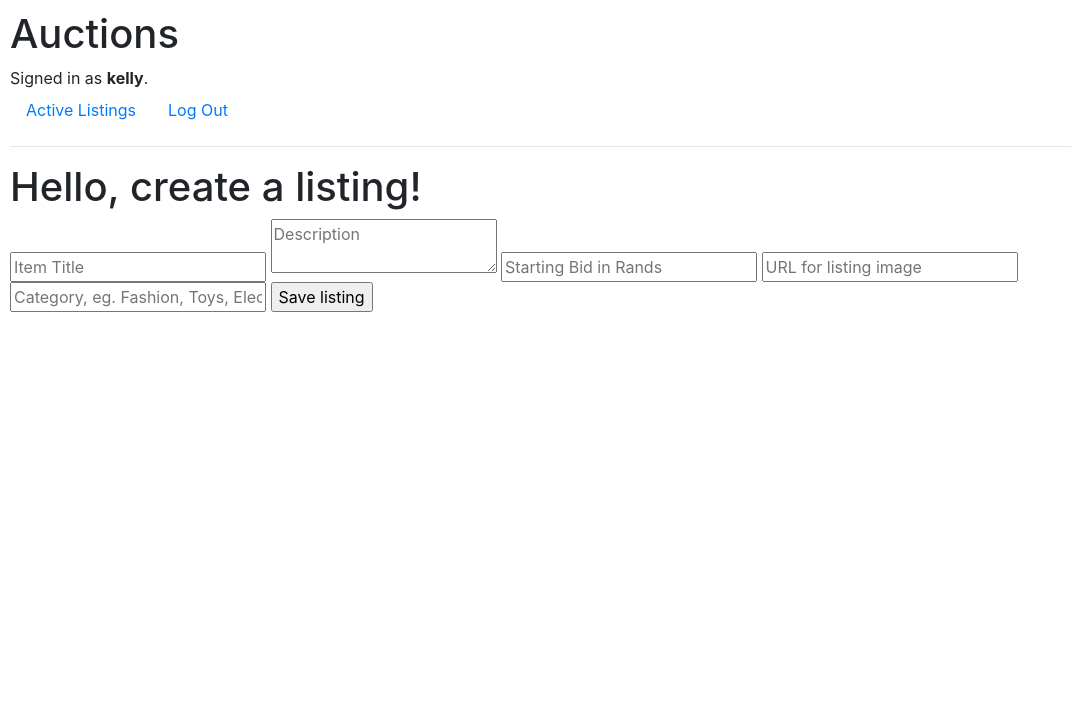
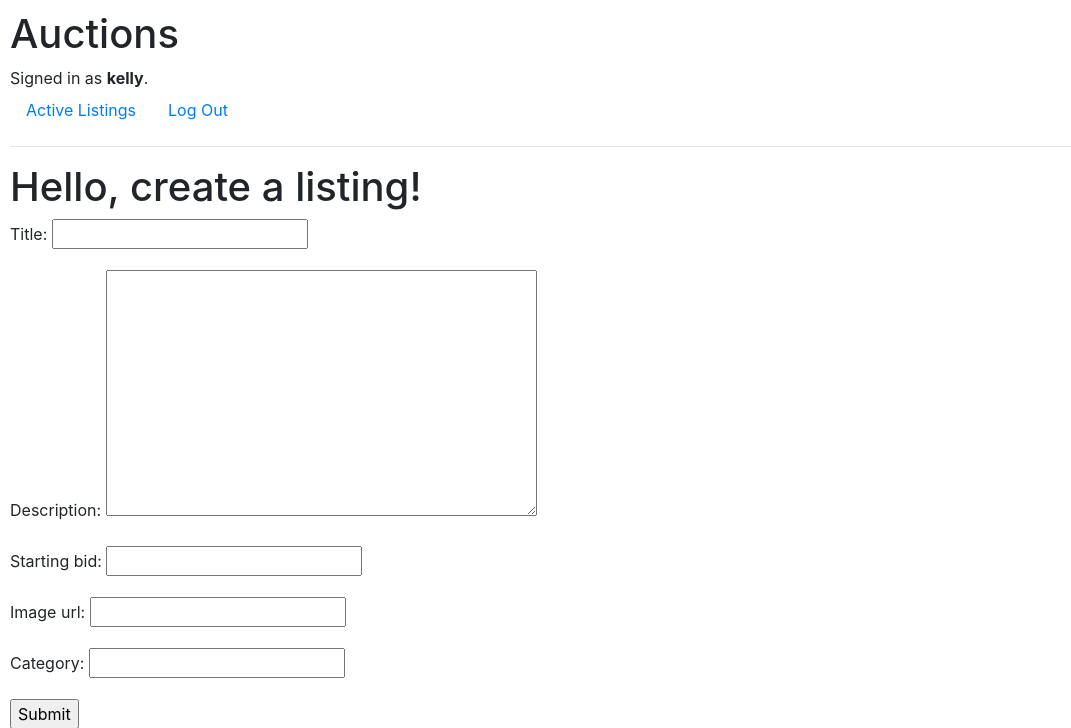
Before and after one commit to kellymacdev/Auction-website, a Django app: page /create_listing in a window 1280 px wide. Shown: the top 728 px of the page, without its empty margins (0-1071 px from the left). Run offline with Django 3.2, Linux system fonts and the light colour scheme; a user stored in the database is signed in; some libraries are stand-ins or nearby versions.

Commit message:
used modelform in create listing rather

```diff
--- a/auctions/models.py
+++ b/auctions/models.py
@@ -10,8 +10,8 @@ class Listing(models.Model):
     title = models.CharField(max_length=100)
     description = models.TextField()
     starting_bid = models.IntegerField()
-    image_url = models.URLField()
-    category = models.CharField(max_length=100)
+    image_url = models.URLField(blank=True)
+    category = models.CharField(max_length=100, blank=True)
     current_bid = models.IntegerField(default=0)
 
     def __str__(self):
@@ -19,6 +19,9 @@ class Listing(models.Model):
 
 class Bid(models.Model):
     pass
+    #bid_amount = models.IntegerField(default=0)
+    #user = models.ForeignKey(User, on_delete=models.CASCADE)
+    #to link a user to a bid, on deleting a user, their bids are deleted too
 
 class Comment(models.Model):
     pass
--- a/auctions/templates/auctions/create_listing.html
+++ b/auctions/templates/auctions/create_listing.html
@@ -6,11 +6,7 @@
 
     <form action="{% url 'create_listing' %}" method="post">
         {% csrf_token %}
-        <input type="text" name="item_title" placeholder="Item Title" required>
-        <textarea type="text" name="item_description" placeholder="Description" required></textarea>
-        <input type="number" name="item_starting_bid" placeholder="Starting Bid in Rands" required>
-        <input type="url" name="item_image_url" placeholder="URL for listing image">
-        <input type="text" name="category" placeholder="Category, eg. Fashion, Toys, Electronics...">
-        <input type="submit" value="Save listing">
+        {{ new_form.as_p }}
+        <input type="submit" >
     </form>
 {% endblock %}
--- a/auctions/templates/auctions/listing.html
+++ b/auctions/templates/auctions/listing.html
@@ -15,7 +15,7 @@
     <p id="starting-bid-title">Current Bid:
         R{{ item.current_bid }}</p>
     {% else %}
-        <p id="starting-bid-title">Current Bid:
+        <p id="starting-bid-title">Starting Bid:
         R{{ item.starting_bid }}</p>
     {% endif %}
 
--- a/auctions/views.py
+++ b/auctions/views.py
@@ -1,10 +1,20 @@
 from django.contrib.auth import authenticate, login, logout
+from django.contrib.auth.decorators import login_required
 from django.db import IntegrityError
 from django.http import HttpResponse, HttpResponseRedirect
 from django.shortcuts import render, redirect
 from django.urls import reverse
+from django import forms
 
 from .models import User, Listing
+
+class NewListingForm(forms.ModelForm):
+    class Meta:
+        model = Listing
+        fields = ["title", "description", "starting_bid", "image_url", "category"]
+
+
+
 
 
 def index(request):
@@ -70,20 +80,21 @@ def listing(request, title):
         "item": Listing.objects.get(title=title),
     })
 
+@login_required
 def create_listing(request):
     if request.method == "POST":
-        title = request.POST["item_title"]
-        description = request.POST["item_description"]
-        starting_bid = request.POST["item_starting_bid"]
-        image_url = request.POST["item_image_url"]
-        category = request.POST["category"]
-        new_listing = Listing(title=title, description=description, starting_bid=starting_bid,image_url=image_url,category=category)
-        new_listing.save()
-        return redirect(reverse("listing", args=[title]))
+        new_listing = NewListingForm(request.POST)
+        if new_listing.is_valid():
+            title = new_listing.cleaned_data["title"]
+            new_listing.save()
+            return redirect(reverse("listing", args=[title]))
     else:
-        return render(request, "auctions/create_listing.html")
+        return render(request, "auctions/create_listing.html", {
+            "new_form": NewListingForm()
+        })
 
 
+@login_required
 def new_bid(request,title):
     item = Listing.objects.get(title=title)
     if request.method == "POST":
```
Also changed, not shown: db.sqlite3.
